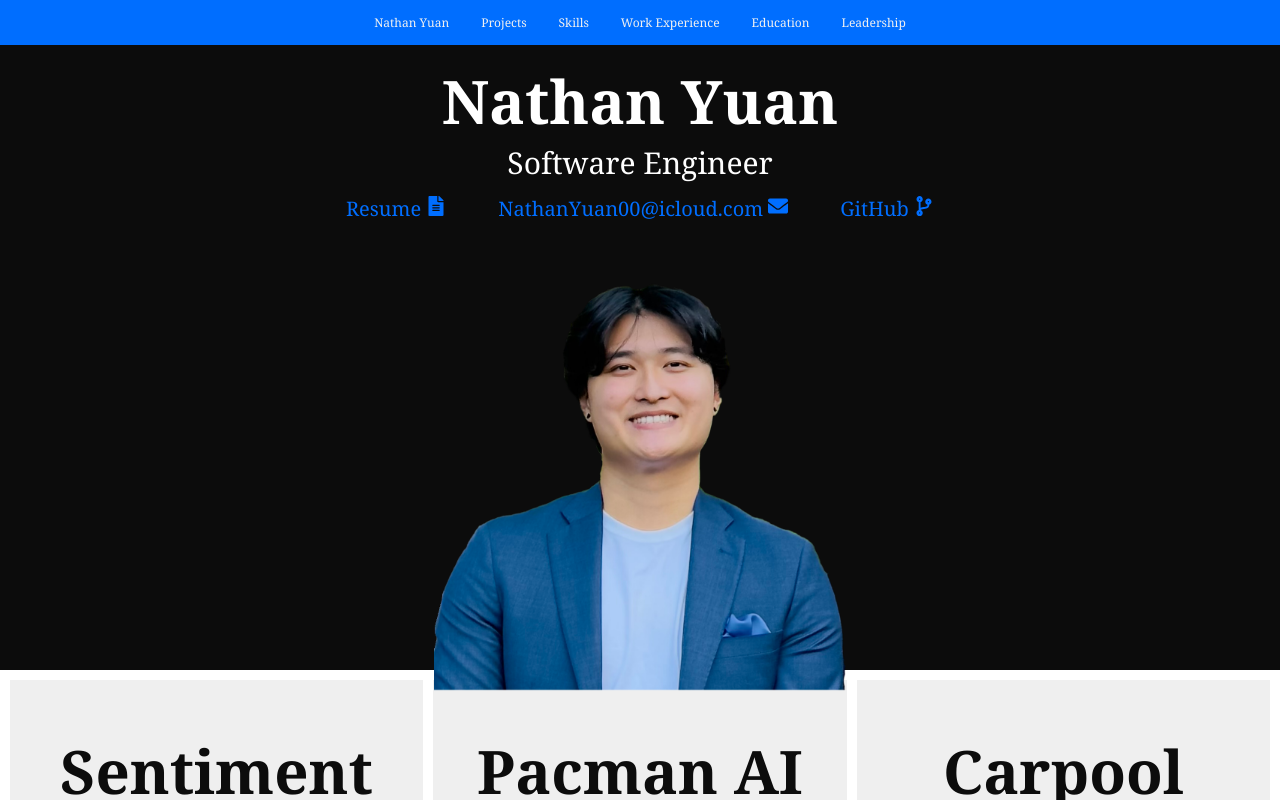
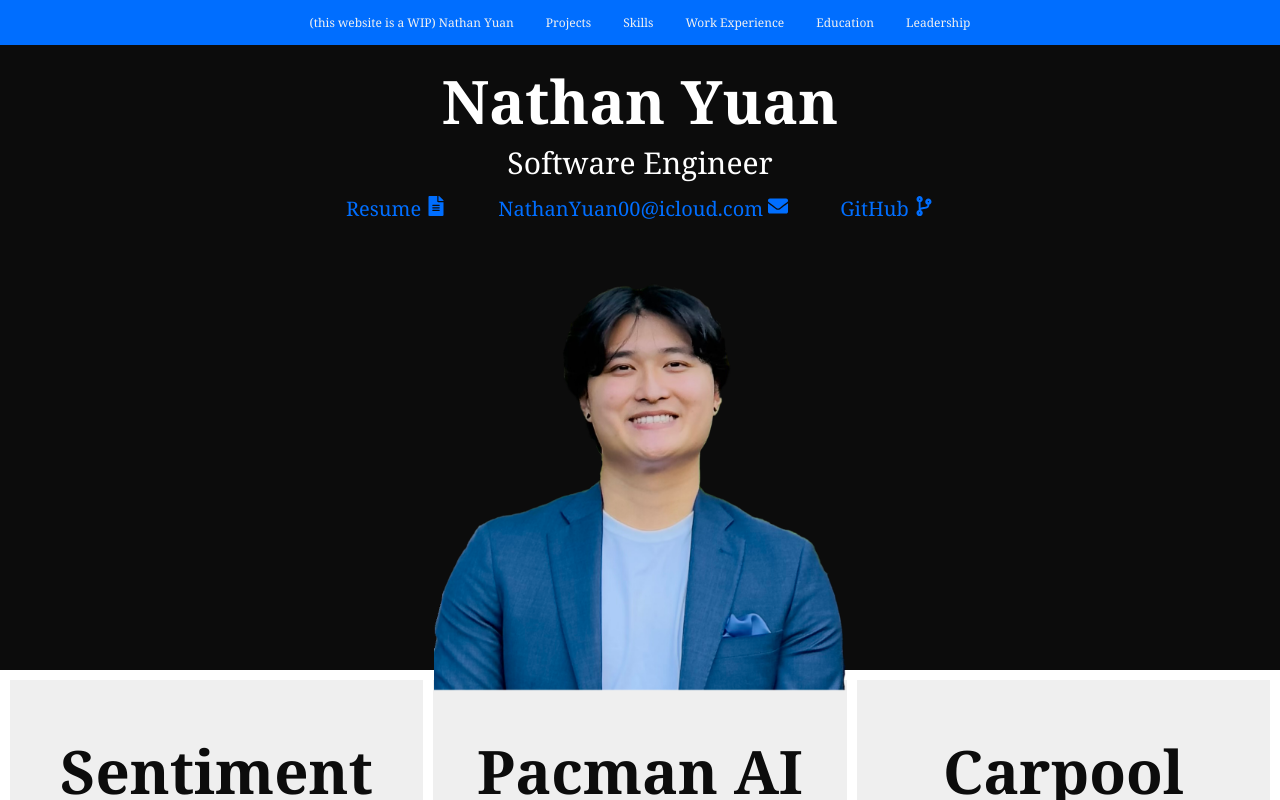
Before and after one commit to PoxiiPro/NathanYuan.com, a React (Create React App) app in the folder portfolio-app/: page / in a window 1280 px wide. Shown: the top 800 px of the page. Built offline with nearby package versions, Linux system fonts and the light colour scheme.

Commit message:
changed to custom domain

```diff
--- a/portfolio-app/package.json
+++ b/portfolio-app/package.json
@@ -1,5 +1,5 @@
 {
-  "homepage": "http://poxiipro.github.io/NathanYuan.github.io",
+  "homepage": "http://NathanYuan.com",
   "name": "portfolio-app",
   "version": "0.1.0",
   "private": true,
--- a/portfolio-app/src/navbar.js
+++ b/portfolio-app/src/navbar.js
@@ -12,7 +12,7 @@ const Navbar = () => {
             <ul className="navbar">
                 {/* <li><a href="">Nathan Yuan</a></li> */}
 
-                <li><Link className="link" smooth to="#intro">Nathan Yuan</Link></li>
+                <li><Link className="link" smooth to="#intro">(this website is a WIP) Nathan Yuan</Link></li>
                 <li><Link className="link" smooth to="#projects">Projects</Link></li>
                 {/* <li><Link className="link" smooth to="#certs">Certificates</Link></li> */}
                 <li><Link className="link" smooth to="#skills">Skills</Link></li>
```
